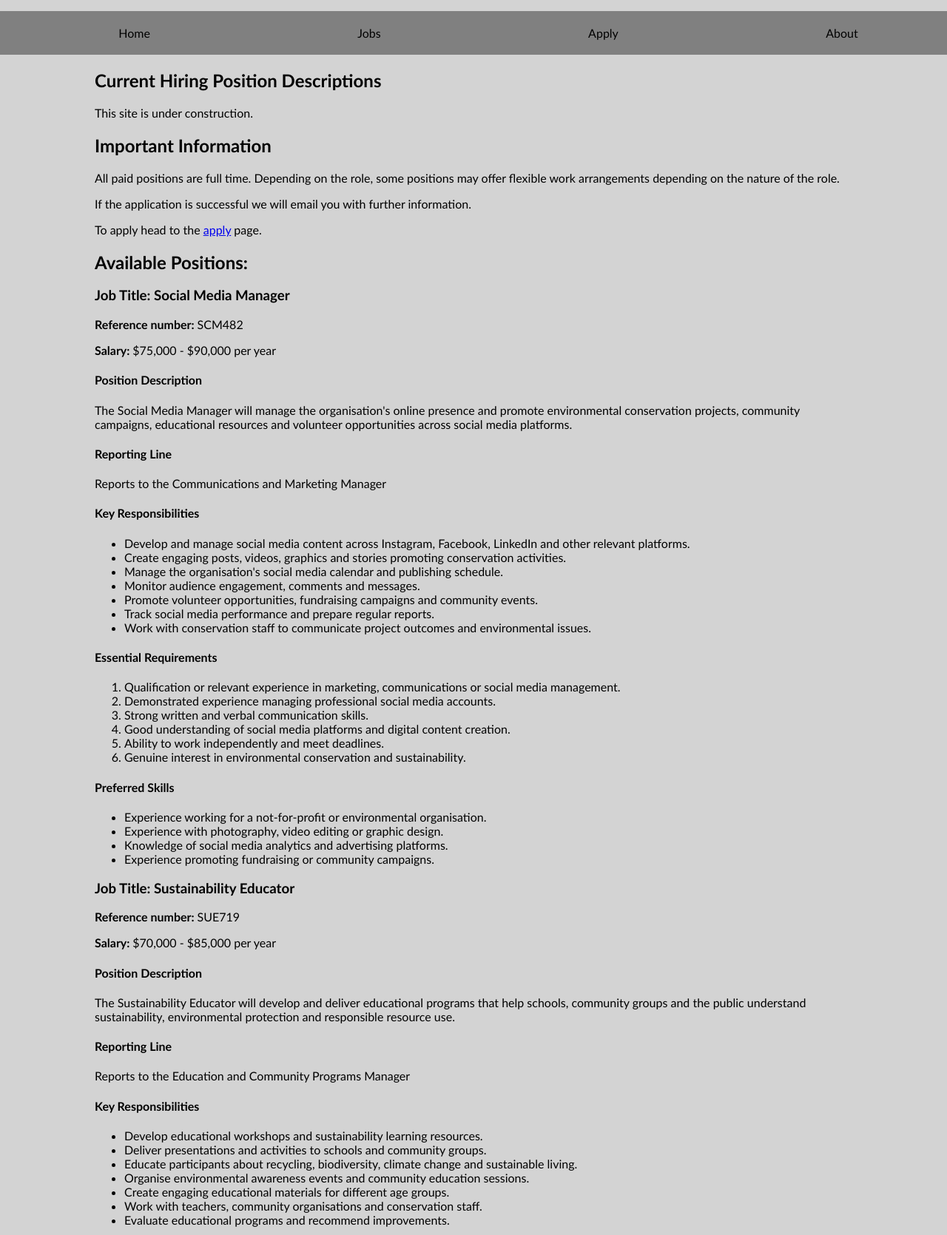
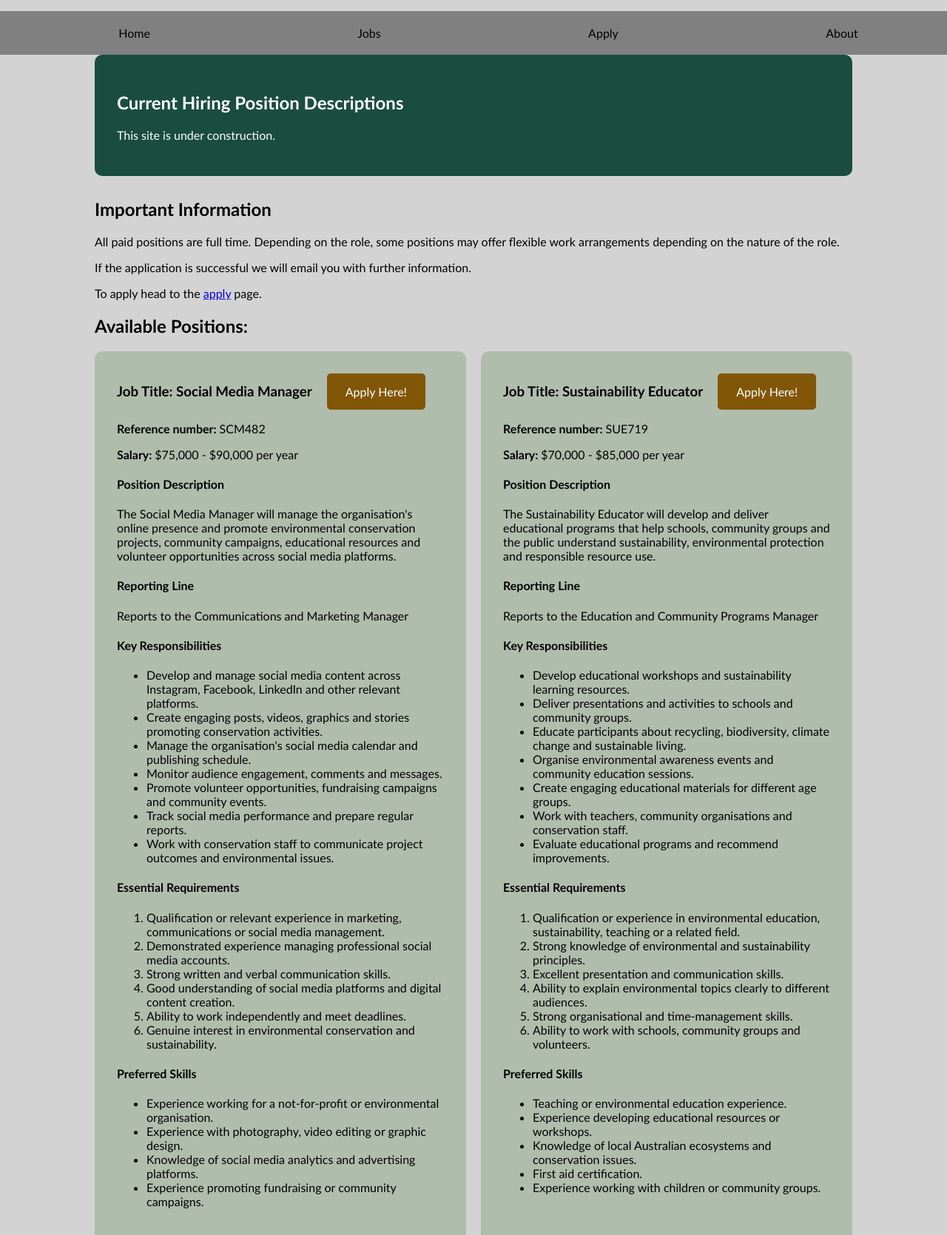
Before and after one commit to 106009537/g05-applied-web-project, a PHP site: page /jobs.html in a window 1280 px wide. Shown: the part 244-1914 px from the top of the page at 74% size. Run offline with PHP 8.4, Linux system fonts and the light colour scheme.

Commit message:
Applied CSS to jobs.html tags to make it into a grid, aswell as including an image

```diff
--- a/jobs.html
+++ b/jobs.html
@@ -22,9 +22,7 @@
           <a class="donate-button" href="#">
               Donate!
           </a>
-
       </div>
-
       <nav>
           <a href="index.html">Home</a>
           <a href="jobs.html">Jobs</a>
@@ -35,7 +33,7 @@
   </header>
 
   <main>
-    <section id="jobs-title">
+    <section id ="jobs-title">
       <h1>Current Hiring Position Descriptions</h1>
       <p>This site is under construction.</p>
     </section>
@@ -52,9 +50,14 @@
       <h2>Available Positions:</h2>
     </section>
 
-    <section>
+    <section class ='jobs-grid'>
       <article id ='social-media-manager' class ='job-block'>
-        <h3 class ='job-heading'><strong>Job Title: </strong>Social Media Manager</h3>
+        <div class="job-title-row">
+          <h3 class="job-heading">
+          <strong>Job Title: </strong>Social Media Manager</h3>
+        <a class="apply-here" href="apply.html"> Apply Here!</a>
+        </div>
+
 
         <p><strong>Reference number: </strong>SCM482</p>
 
@@ -102,8 +105,14 @@
           </ul>
       </article>
 
+
+
       <article id ='sustainability-educator' class ='job-block'>
-      <h3 class ='job-heading'><strong>Job Title: </strong>Sustainability Educator</h3>
+        <div class="job-title-row">
+          <h3 class="job-heading">
+          <strong>Job Title: </strong>Sustainability Educator</h3>
+          <a class="apply-here" href="apply.html"> Apply Here!</a>
+        </div>
         <p><strong>Reference number: </strong>SUE719</p>
 
         <p><strong>Salary: </strong>$70,000 - $85,000 per year</p>
@@ -149,8 +158,15 @@
           </ul>
       </article>
 
+
+
       <article id ='volunteer-opportunities-coordinator' class ='job-block'>
-        <h3 class ='job-heading'><strong>Job Title: </strong>Volunteer Opportunities Coordinator</h3>
+        <div class="job-title-row">
+          <h3 class="job-heading">
+          <strong>Job Title: </strong>Volunteer Opportunities Coordinator
+          </h3>
+          <a class="apply-here" href="apply.html"> Apply Here!</a>
+        </div>
 
         <p><strong>Reference number: </strong>VOC365</p>
 
@@ -198,6 +214,12 @@
             <li>First aid certification or experience working in outdoor environments.</li>
           </ul>
       </article>
+
+      <figure class ='jobs-image'>
+        <img src="images/jobs-image.jpg" alt="Volunteers planting trees in a community park.">
+
+      </figure>
+
     </section>
 
   </main>
--- a/styles.css
+++ b/styles.css
@@ -238,9 +238,37 @@ dd {
        For the jobs page
 ============================================= */
 
+.apply-here {
+    background-color: rgb(129, 86, 7);
+    color: white;
+    padding: 15px 25px;
+    border-radius: 5px;
+    text-decoration: none;
+    margin-left: 20px;
+}
+
+.jobs-grid {
+    display: grid;
+    grid-template-columns: 1fr 1fr;
+    gap: 20px;
+}
+
+.job-title-row {
+    display: flex;
+    align-items: center;
+    justify-content: flex-start;
+}
+
+.job-heading {
+    margin: 0;
+}
 
 #jobs-title {
-    color: rgb(0, 0, 0);
+    background-color: #1B4D3E;
+    color: white;
+    padding: 30px;
+    border-radius: 10px;
+    margin-bottom: 30px;
 }
 
 #jobs-info {
@@ -252,5 +280,22 @@ dd {
 }
 
 .job-block{
-    color: black
+    background-color: #b0bdad;
+    color: black;
+    padding: 30px;
+    margin-bottom: 30px;
+    border-radius: 10px;
 }
+
+.jobs-image {
+    border-radius: 10px;
+    text-align: center;
+    overflow: hidden;
+}
+
+.jobs-image img{
+    width: 100%;
+    height: 400px;
+    object-fit: cover;
+    display: block;
+}
```
Also changed, not shown: images/jobs-image.jpg (added).
